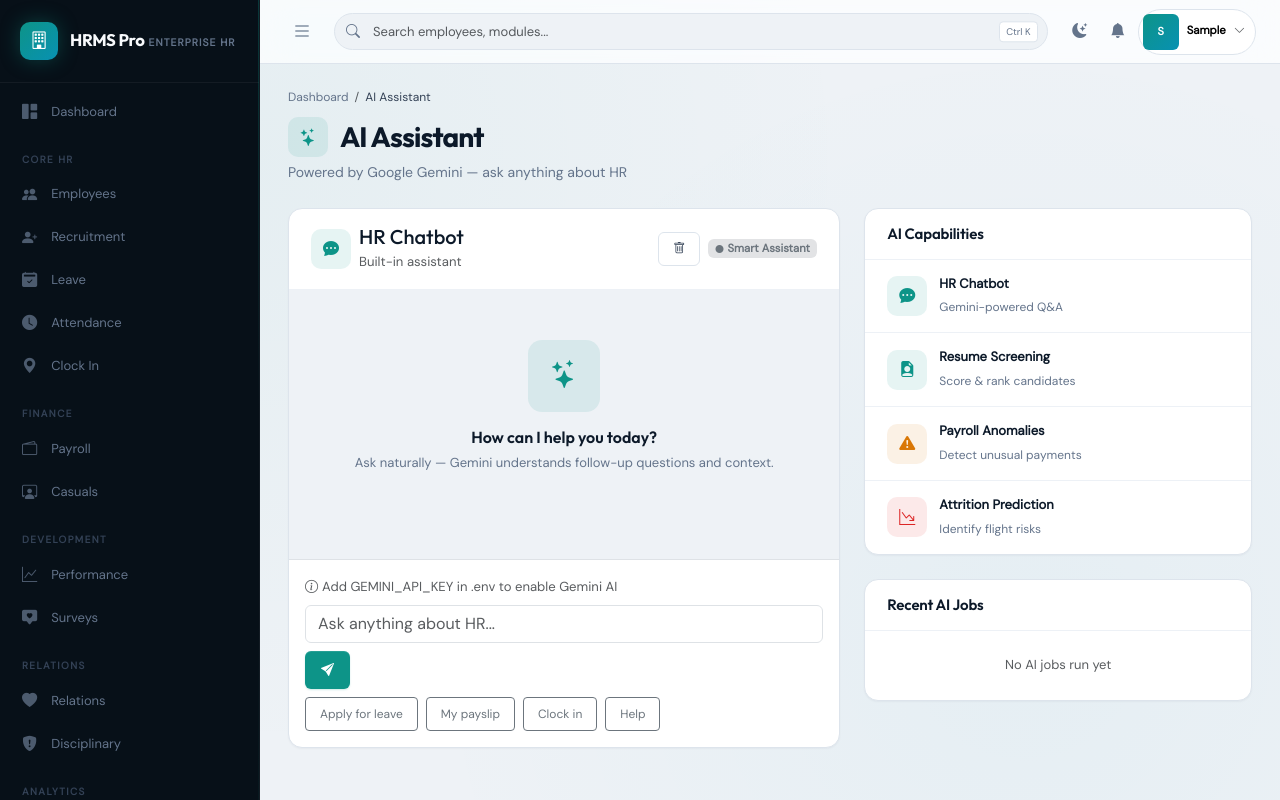
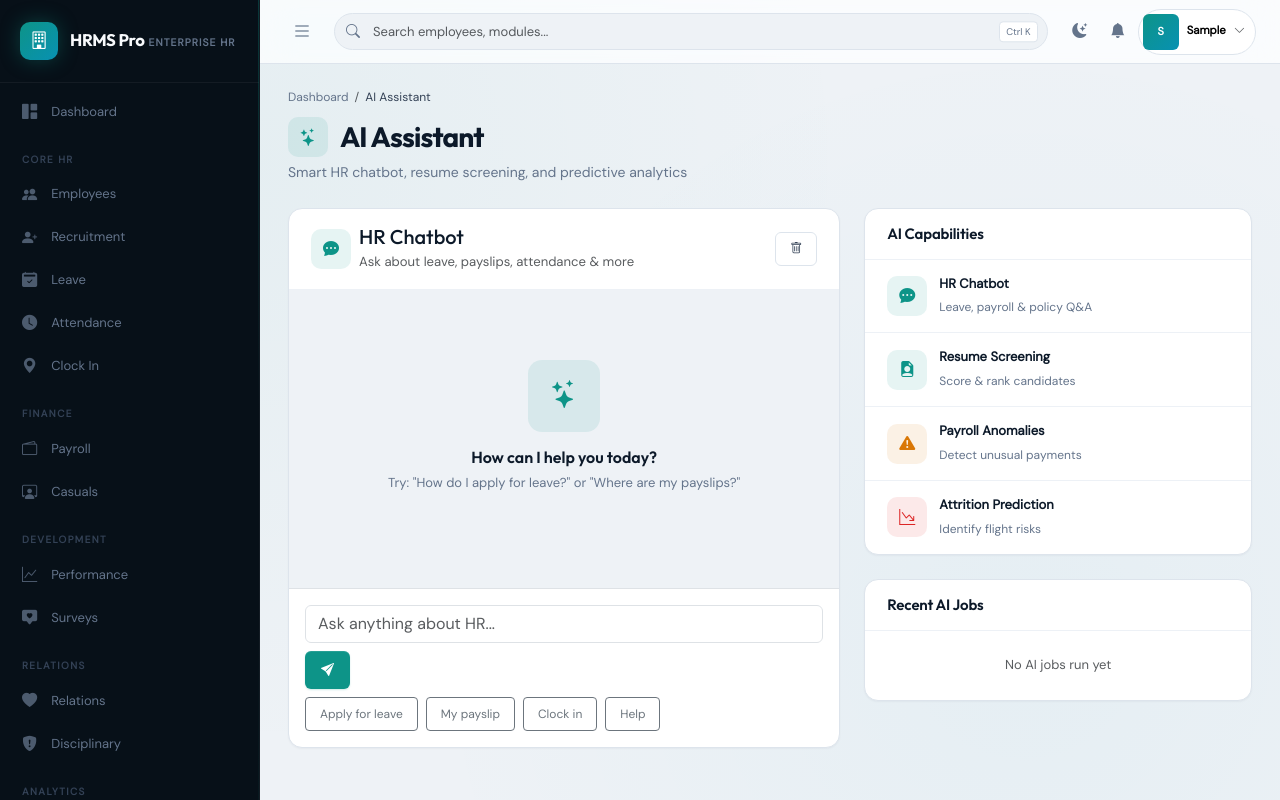
Before and after one commit to Dommygenius/hr-payroll-system, a Django app: page /module/ai/ in a window 1280 px wide. Run offline with Django 5.2, Linux system fonts and the light colour scheme; the visitor is signed in with stand-in values (Sample User, id 1); data that the repository does not hold is empty; parts of the project's set-up code (start-up, migrations or seed data) failed here and were passed over; some libraries are stand-ins or nearby versions.

Commit message:
Remove Gemini branding labels from AI chatbot UI.
Co-authored-by: Cursor <cursoragent@cursor.com>

```diff
--- a/apps/dashboard/views.py
+++ b/apps/dashboard/views.py
@@ -458,13 +458,10 @@ def ai_view(request):
     if conv:
         chat_history = list(conv.messages.order_by('-created_at')[:20])[::-1]
 
-    ai_status = HRChatbotService.ai_status()
-
     return render(request, 'modules/ai.html', {
         'module': 'ai',
         'title': 'AI Assistant',
         'chat_history': chat_history,
         'chat_response': chat_response,
         'ai_jobs': jobs_qs.order_by('-created_at')[:10],
-        'ai_status': ai_status,
     })
--- a/templates/modules/ai.html
+++ b/templates/modules/ai.html
@@ -14,7 +14,7 @@
     <div class="page-header">
         <div>
             <h1 class="page-title"><span class="page-title-icon"><i class="bi bi-stars"></i></span>AI Assistant</h1>
-            <p class="page-subtitle">Powered by Google Gemini — ask anything about HR</p>
+            <p class="page-subtitle">Smart HR chatbot, resume screening, and predictive analytics</p>
         </div>
     </div>
 </div>
@@ -27,17 +27,10 @@
                     <span class="ai-feature-icon bg-primary-subtle"><i class="bi bi-chat-dots-fill"></i></span>
                     <div>
                         <h5 class="mb-0">HR Chatbot</h5>
-                        <small class="text-muted" id="aiStatusText">
-                            {% if ai_status.online %}Gemini connected{% if ai_status.model %} · {{ ai_status.model }}{% endif %}{% else %}Built-in assistant{% endif %}
-                        </small>
+                        <small class="text-muted">Ask about leave, payslips, attendance &amp; more</small>
                     </div>
                 </div>
-                <div class="d-flex align-items-center gap-2">
-                    <button type="button" class="btn btn-sm btn-ghost" id="clearChatBtn" title="Clear chat"><i class="bi bi-trash"></i></button>
-                    <span class="badge {% if ai_status.online %}bg-success-subtle text-success{% else %}bg-secondary-subtle text-secondary{% endif %}" id="aiStatusBadge">
-                        <i class="bi bi-circle-fill me-1" style="font-size:0.5rem;"></i>{{ ai_status.label }}
-                    </span>
-                </div>
+                <button type="button" class="btn btn-sm btn-ghost" id="clearChatBtn" title="Clear chat"><i class="bi bi-trash"></i></button>
             </div>
             <div class="ai-chat-body" id="chatMessages">
                 {% for msg in chat_history %}
@@ -49,7 +42,7 @@
                 <div class="empty-state py-5" id="chatEmpty">
                     <div class="empty-state-icon"><i class="bi bi-stars"></i></div>
                     <h6>How can I help you today?</h6>
-                    <p>Ask naturally — Gemini understands follow-up questions and context.</p>
+                    <p>Try: "How do I apply for leave?" or "Where are my payslips?"</p>
                 </div>
                 {% endfor %}
                 <div class="chat-bubble chat-assistant d-none" id="typingIndicator">
@@ -58,9 +51,6 @@
                 </div>
             </div>
             <div class="card-footer bg-transparent border-top p-3">
-                {% if ai_status.note %}
-                <div class="small text-muted mb-2" id="aiStatusNote"><i class="bi bi-info-circle me-1"></i>{{ ai_status.note }}</div>
-                {% endif %}
                 <form method="post" class="d-flex gap-2 flex-wrap" id="chatForm" data-turbo="false">
                     {% csrf_token %}
                     <input type="hidden" name="action" value="chat">
@@ -82,7 +72,7 @@
             <div class="card-body p-0">
                 <div class="list-item-modern">
                     <span class="ai-feature-icon bg-primary-subtle"><i class="bi bi-chat-dots-fill"></i></span>
-                    <div class="list-item-content"><strong>HR Chatbot</strong><small>Gemini-powered Q&amp;A</small></div>
+                    <div class="list-item-content"><strong>HR Chatbot</strong><small>Leave, payroll &amp; policy Q&amp;A</small></div>
                 </div>
                 <div class="list-item-modern">
                     <span class="ai-feature-icon bg-primary-subtle"><i class="bi bi-file-earmark-person-fill"></i></span>
@@ -133,11 +123,11 @@ document.addEventListener('DOMContentLoaded', function() {
     }
     scrollChat();
 
-    function appendBubble(role, text, meta) {
+    function appendBubble(role, text) {
         document.getElementById('chatEmpty')?.remove();
         const wrap = document.createElement('div');
         wrap.className = 'chat-bubble chat-' + role;
-        const label = role === 'user' ? 'You' : ('AI Assistant' + (meta ? ' · ' + meta : ''));
+        const label = role === 'user' ? 'You' : 'AI Assistant';
         wrap.innerHTML = '<small class="chat-role">' + label + '</small><div class="chat-content">' +
             text.replace(/\n/g, '<br>') + '</div>';
         chat.insertBefore(wrap, typing);
@@ -171,17 +161,9 @@ document.addEventListener('DOMContentLoaded', function() {
                 body: body,
             });
             const data = await res.json();
-            const meta = data.source === 'gemini' ? (data.model || 'Gemini') : 'Assistant';
-            appendBubble('assistant', data.reply || 'No response.', meta);
-
-            if (data.source === 'gemini') {
-                document.getElementById('aiStatusBadge')?.classList.replace('bg-secondary-subtle', 'bg-success-subtle');
-                document.getElementById('aiStatusBadge')?.classList.replace('text-secondary', 'text-success');
-                const note = document.getElementById('aiStatusNote');
-                if (note) note.remove();
-            }
+            appendBubble('assistant', data.reply || 'No response.');
         } catch (err) {
-            appendBubble('assistant', 'Sorry, something went wrong. Please try again.', 'Error');
+            appendBubble('assistant', 'Sorry, something went wrong. Please try again.');
         } finally {
             typing.classList.add('d-none');
             input.disabled = false;
@@ -202,7 +184,7 @@ document.addEventListener('DOMContentLoaded', function() {
         });
         chat.querySelectorAll('.chat-bubble:not(#typingIndicator)').forEach(el => el.remove());
         chat.insertAdjacentHTML('afterbegin',
-            '<div class="empty-state py-5" id="chatEmpty"><div class="empty-state-icon"><i class="bi bi-stars"></i></div><h6>How can I help you today?</h6><p>Ask naturally — Gemini understands follow-up questions.</p></div>'
+            '<div class="empty-state py-5" id="chatEmpty"><div class="empty-state-icon"><i class="bi bi-stars"></i></div><h6>How can I help you today?</h6><p>Try: "How do I apply for leave?" or "Where are my payslips?"</p></div>'
         );
     });
 });
```
